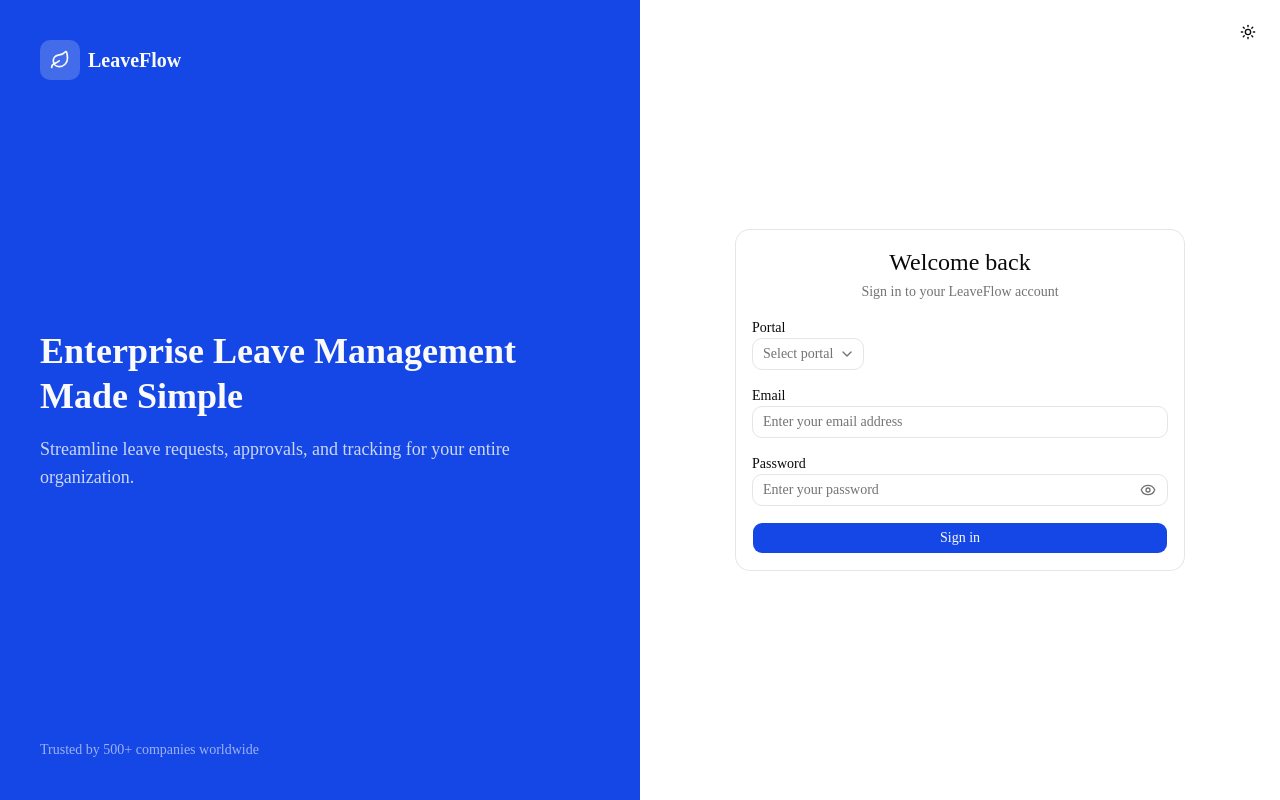
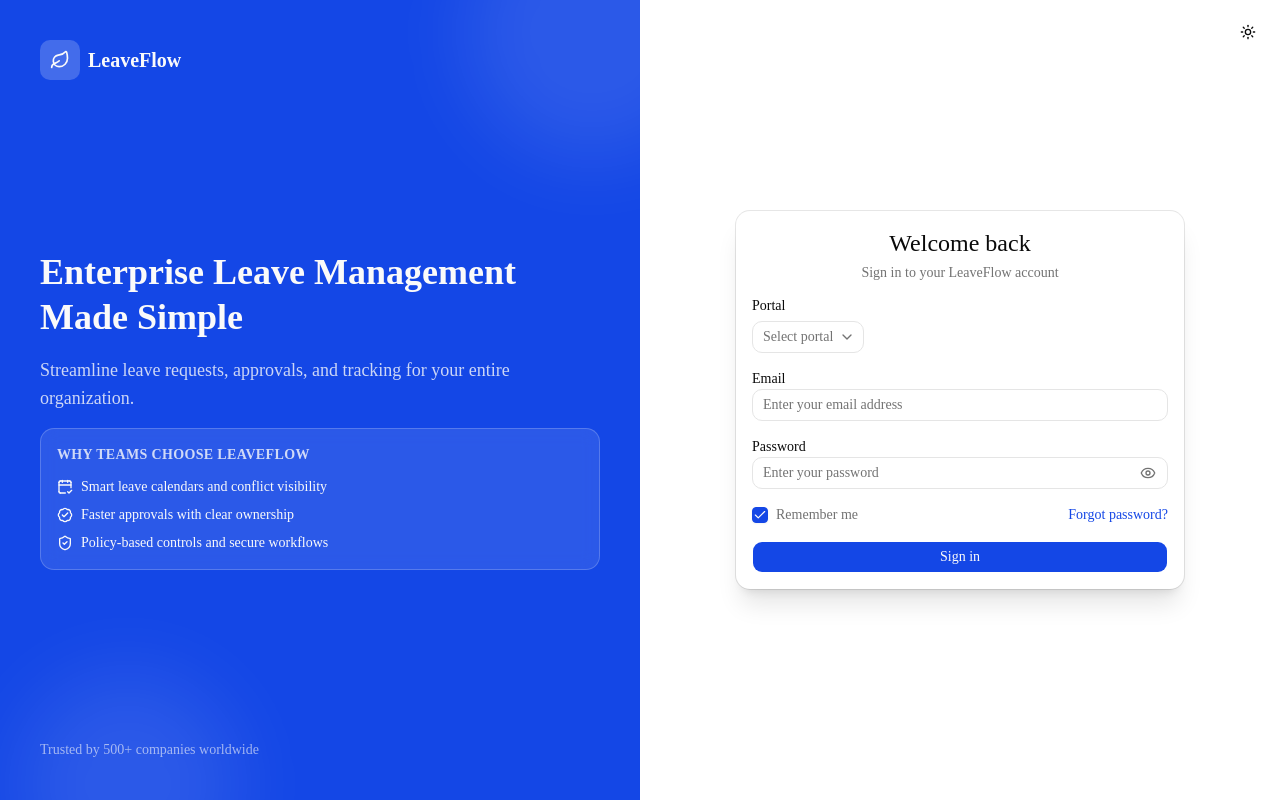
Before and after one commit to Jennyclient/LeaveTracker, a Next.js app: page /login in a window 1280 px wide. Built offline with nearby package versions, Linux system fonts and the light colour scheme.

Commit message:
Added the login ui fix

```diff
--- a/src/app/login/page.tsx
+++ b/src/app/login/page.tsx
@@ -1,14 +1,26 @@
 "use client";
 
+import Link from "next/link";
 import { useEffect, useRef, useState } from "react";
 import { useRouter } from "next/navigation";
-import { Building2, Eye, EyeOff, Leaf, Loader2, UserCircle } from "lucide-react";
+import {
+  BadgeCheck,
+  Building2,
+  CalendarCheck2,
+  Eye,
+  EyeOff,
+  Leaf,
+  Loader2,
+  ShieldCheck,
+  UserCircle,
+} from "lucide-react";
 
 import { toast } from "sonner";
 
 import { ThemeToggle } from "@/components/theme/theme-toggle";
 import { Button } from "@/components/ui/button";
 import { Card, CardContent, CardDescription, CardHeader, CardTitle } from "@/components/ui/card";
+import { Checkbox } from "@/components/ui/checkbox";
 import { Input } from "@/components/ui/input";
 import { Label } from "@/components/ui/label";
 import {
@@ -29,6 +41,7 @@ export default function LoginPage() {
   const [email, setEmail] = useState("");
   const [password, setPassword] = useState("");
   const [portal, setPortal] = useState<LoginPortal | "">("");
+  const [rememberMe, setRememberMe] = useState(true);
   const [showPassword, setShowPassword] = useState(false);
   const passwordInputRef = useRef<HTMLInputElement>(null);
 
@@ -75,8 +88,10 @@ export default function LoginPage() {
   };
 
   return (
-    <div className="flex min-h-screen">
-      <div className="relative hidden w-1/2 flex-col justify-between bg-primary p-10 text-primary-foreground lg:flex">
+    <div className="flex min-h-screen bg-background">
+      <div className="relative hidden w-1/2 flex-col justify-between overflow-hidden bg-primary p-10 text-primary-foreground lg:flex">
+        <div className="absolute -top-24 -right-20 h-64 w-64 rounded-full bg-white/10 blur-2xl" />
+        <div className="absolute -bottom-24 left-4 h-56 w-56 rounded-full bg-white/10 blur-2xl" />
         <div className="flex items-center gap-2">
           <div className="flex size-10 items-center justify-center rounded-lg bg-white/20">
             <Leaf className="size-5" />
@@ -90,6 +105,25 @@ export default function LoginPage() {
           <p className="text-lg text-primary-foreground/80">
             Streamline leave requests, approvals, and tracking for your entire organization.
           </p>
+          <div className="rounded-xl border border-white/20 bg-white/10 p-4 backdrop-blur">
+            <p className="mb-3 text-sm font-semibold uppercase tracking-wide text-primary-foreground/80">
+              Why teams choose LeaveFlow
+            </p>
+            <ul className="space-y-2 text-sm">
+              <li className="flex items-center gap-2">
+                <CalendarCheck2 className="size-4 shrink-0" />
+                Smart leave calendars and conflict visibility
+              </li>
+              <li className="flex items-center gap-2">
+                <BadgeCheck className="size-4 shrink-0" />
+                Faster approvals with clear ownership
+              </li>
+              <li className="flex items-center gap-2">
+                <ShieldCheck className="size-4 shrink-0" />
+                Policy-based controls and secure workflows
+              </li>
+            </ul>
+          </div>
         </div>
         <p className="text-sm text-primary-foreground/60">
           Trusted by 500+ companies worldwide
@@ -101,7 +135,7 @@ export default function LoginPage() {
           <ThemeToggle />
         </div>
 
-        <Card className="w-full max-w-md">
+        <Card className="w-full max-w-md border-border/60 shadow-xl">
           <CardHeader className="text-center">
             <div className="mx-auto mb-4 flex size-12 items-center justify-center rounded-lg bg-primary text-primary-foreground lg:hidden">
               <Leaf className="size-6" />
@@ -112,7 +146,9 @@ export default function LoginPage() {
           <CardContent>
             <form onSubmit={handleLogin} className="space-y-4" autoComplete="off">
               <div className="space-y-2">
-                <Label htmlFor="portal">Portal</Label>
+                <div className="flex items-center justify-between">
+                  <Label htmlFor="portal">Portal</Label>
+                </div>
                 <Select value={portal} onValueChange={(v) => setPortal(v as LoginPortal)}>
                   <SelectTrigger id="portal" disabled={isLoading}>
                     <SelectValue placeholder="Select portal" />
@@ -181,6 +217,29 @@ export default function LoginPage() {
                 </div>
               </div>
 
+              <div className="flex items-center justify-between">
+                <div className="flex items-center gap-2">
+                  <Checkbox
+                    id="remember-me"
+                    checked={rememberMe}
+                    onCheckedChange={(checked) => setRememberMe(checked === true)}
+                    disabled={isLoading}
+                  />
+                  <Label
+                    htmlFor="remember-me"
+                    className="cursor-pointer text-sm font-normal text-muted-foreground"
+                  >
+                    Remember me
+                  </Label>
+                </div>
+                <Link
+                  href="/login"
+                  className="text-sm font-medium text-primary hover:underline"
+                >
+                  Forgot password?
+                </Link>
+              </div>
+
               <Button type="submit" className="w-full" disabled={isLoading}>
                 {isLoading ? (
                   <>
```
